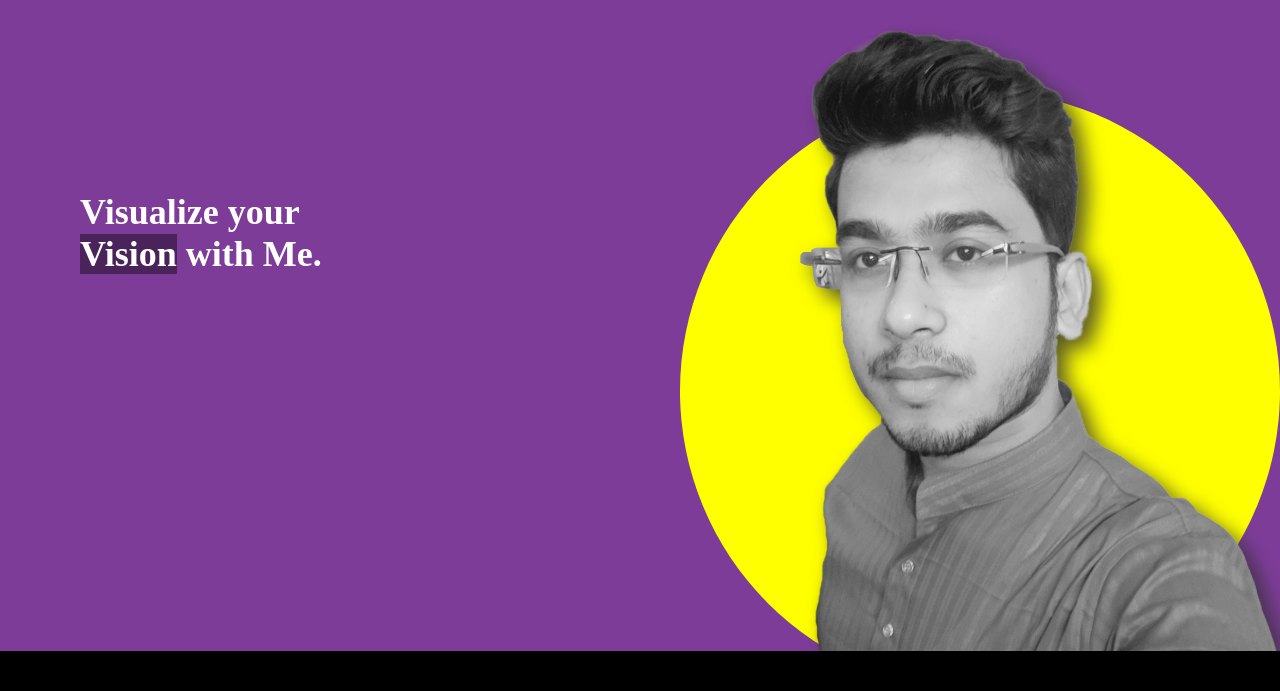
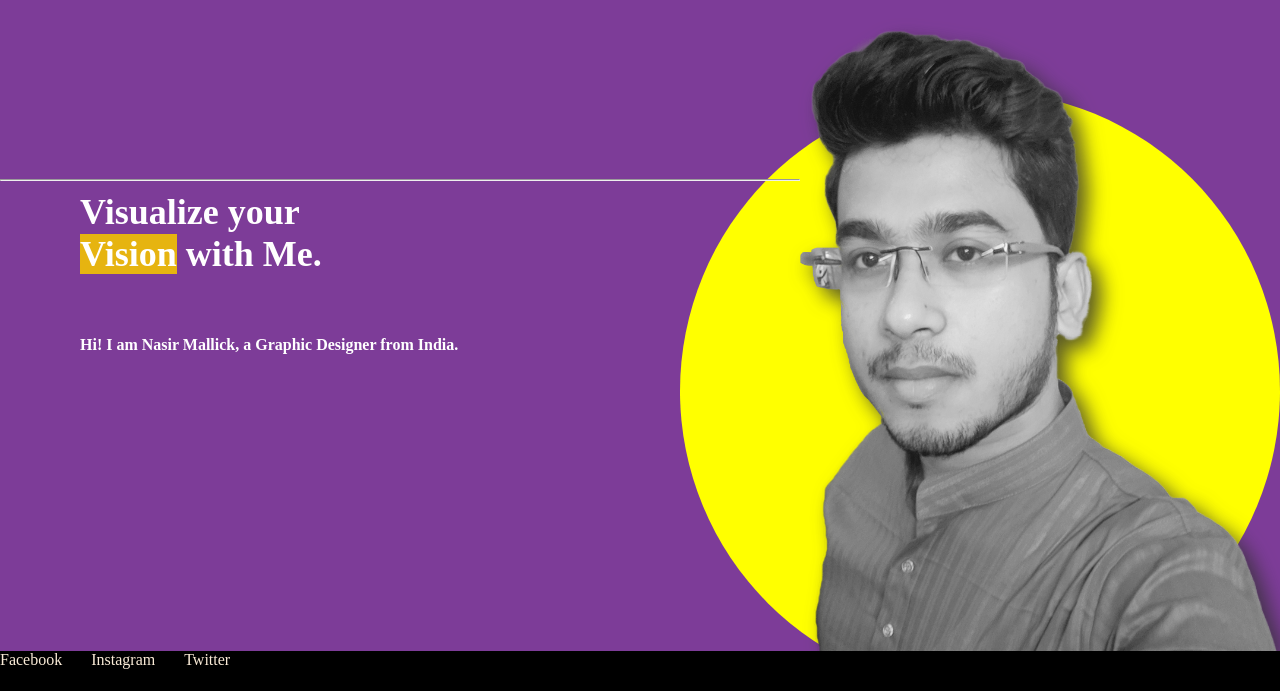
Before and after one commit to nasirmallick/MyWebsite, a plain HTML site: page index.html in a window 1280 px wide. Shown: the part 109-800 px from the top of the page. Drawn offline with Linux system fonts and the light colour scheme.

Commit message:
Update index.html

```diff
--- a/index.html
+++ b/index.html
@@ -1,12 +1,15 @@
 <!DOCTYPE html>
 <html lang="en">
+
 <head>
     <meta charset="UTF-8">
     <meta name="viewport" content="width=device-width, initial-scale=1.0">
-    <link rel="stylesheet" href="style.css"></link>
+    <link rel="stylesheet" href="style.css">
+    </link>
 
     <title>Document</title>
 </head>
+
 <body>
     <header>
         <img id="logo" src="final.png">
@@ -20,11 +23,18 @@
 
     <main>
         <img id="profile" src="profile.png">
-        <p>Visualize your <br> <span style="background-color: #4A235A;">Vision</span> with Me.</p>
+        <p>Visualize your <br> <span style="background-color: #e6b410;">Vision</span> with Me.<br><br> <span style="font-size:16px; position:relative;
+            top: 50%;">Hi! I am Nasir Mallick, a Graphic Designer from India.</span></p>
+        <hr>
         <div class="circle"></div>
     </main>
 
-    <footer></footer>
+    <footer id="footer">
+        <a href="www.facebook.com" target="_blank">Facebook</a>
+        <a href="www.instagram.com" target="_blank">Instagram</a>
+        <a href="wwww.twitter.com" target="_blank">Twitter</a>
+    </footer>
     <script src="script.js"></script>
 </body>
+
 </html>
```
